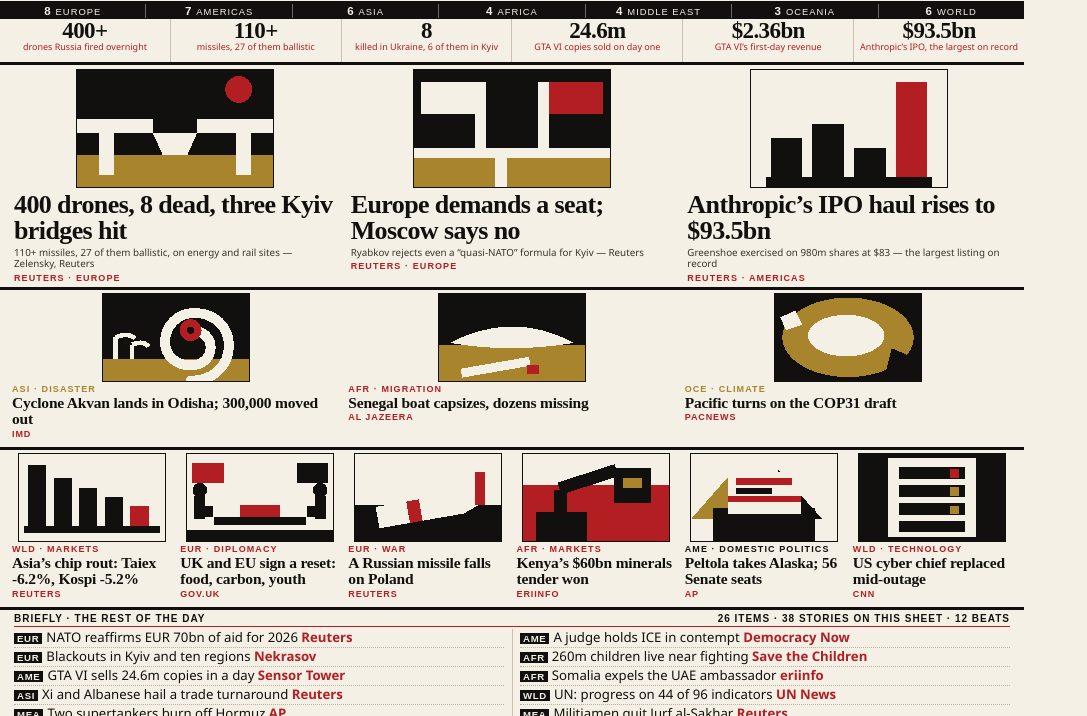
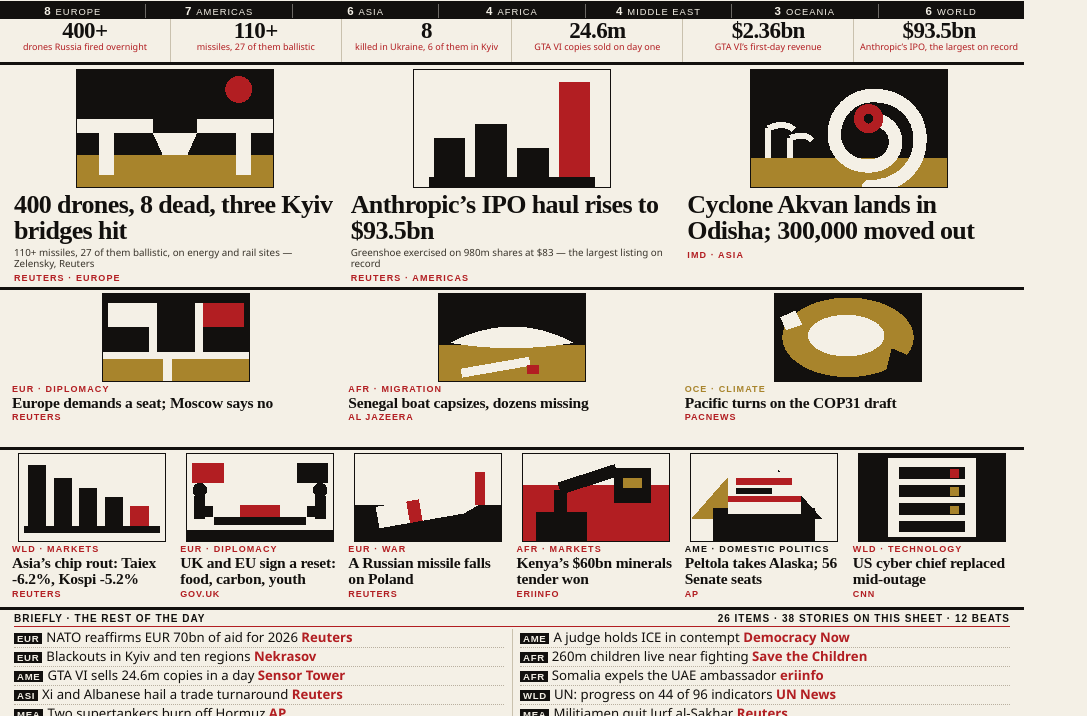
Before and after one commit to lin3598197/news20-world, a website: page page.html in a window 1280 px wide. Shown: the part 84-800 px from the top of the page, without its empty margins (0-1087 px from the left). Drawn offline with Linux system fonts and the light colour scheme.

Commit message:
Kyiv, Anthropic and Akvan as the three leads; Europe demands demoted to the band

```diff
--- a/news.mjs
+++ b/news.mjs
@@ -39,7 +39,7 @@ export const STORIES = [
       outlet: 'Reuters',
     },
     {
-      n: 5, region: 'Europe', tag: 'EUR', beat: 'diplomacy', slot: 'lead', art: 'lecterns',
+      n: 5, region: 'Europe', tag: 'EUR', beat: 'diplomacy', slot: 'bandA', art: 'lecterns',
       headline: 'Europe demands a seat; Moscow says no',
       deck: 'Ryabkov rejects even a \u201cquasi-NATO\u201d formula for Kyiv \u2014 Reuters',
       outlet: 'Reuters',
@@ -52,7 +52,7 @@ export const STORIES = [
     },
 
     // ================= BAND A (drawn) =================
-    { n: 7, region: 'Asia', tag: 'ASI', beat: 'disaster', slot: 'bandA', art: 'cyclone',
+    { n: 7, region: 'Asia', tag: 'ASI', beat: 'disaster', slot: 'lead', art: 'cyclone',
       headline: 'Cyclone Akvan lands in Odisha; 300,000 moved out',
       outlet: 'IMD' },
     { n: 22, region: 'Africa', tag: 'AFR', beat: 'migration', slot: 'bandA', art: 'pirogue',
--- a/page.html
+++ b/page.html
@@ -105,19 +105,6 @@ html,body{width:1024px;height:1024px;overflow:hidden;background:#f4f0e6;color:#1
       <h2>400 drones, 8 dead, three Kyiv bridges hit</h2>
       <div class="deck">110+ missiles, 27 of them ballistic, on energy and rail sites — Zelensky, Reuters</div>
       <div class="ft">Reuters · Europe</div>
-    </div><div class="lead" data-region="Europe" data-beat="diplomacy" data-outlet="Reuters">
-      <div class="artbox" data-art="lecterns"><svg aria-label="Europe demands a seat; Moscow says no" viewBox="0 0 160 96" width="100%" height="100%" preserveAspectRatio="none" shape-rendering="crispEdges">
-  <rect x="0" y="0" width="160" height="96" fill="#12100e"/>
-  <rect x="0" y="72" width="160" height="24" fill="#a8842c"/>
-  <rect x="0" y="64" width="160" height="8" fill="#f4f0e6"/>
-  <rect x="66" y="68" width="10" height="28" fill="#f4f0e6"/>
-  <rect x="50" y="10" width="9" height="54" fill="#f4f0e6"/>
-  <rect x="101" y="10" width="9" height="54" fill="#f4f0e6"/>
-  <rect x="6" y="10" width="44" height="26" fill="#f4f0e6"/>
-  <rect x="110" y="10" width="44" height="26" fill="#b21e22"/></svg></div>
-      <h2>Europe demands a seat; Moscow says no</h2>
-      <div class="deck">Ryabkov rejects even a “quasi-NATO” formula for Kyiv — Reuters</div>
-      <div class="ft">Reuters · Europe</div>
     </div><div class="lead" data-region="Americas" data-beat="markets" data-outlet="Reuters">
       <div class="artbox" data-art="bars"><svg aria-label="Anthropic’s IPO haul rises to $93.5bn" viewBox="0 0 160 96" width="100%" height="100%" preserveAspectRatio="none" shape-rendering="crispEdges">
   <rect x="0" y="0" width="160" height="96" fill="#f4f0e6"/>
@@ -129,9 +116,7 @@ html,body{width:1024px;height:1024px;overflow:hidden;background:#f4f0e6;color:#1
       <h2>Anthropic’s IPO haul rises to $93.5bn</h2>
       <div class="deck">Greenshoe exercised on 980m shares at $83 — the largest listing on record</div>
       <div class="ft">Reuters · Americas</div>
-    </div></div>
-
-  <div class="band bandrow"><div class="card" data-region="Asia" data-beat="disaster" data-outlet="IMD">
+    </div><div class="lead" data-region="Asia" data-beat="disaster" data-outlet="IMD">
       <div class="artbox" data-art="cyclone"><svg aria-label="Cyclone Akvan lands in Odisha; 300,000 moved out" viewBox="0 0 160 96" width="100%" height="100%" preserveAspectRatio="none" shape-rendering="crispEdges">
   <rect x="0" y="0" width="160" height="96" fill="#12100e"/>
   <rect x="0" y="72" width="160" height="24" fill="#a8842c"/>
@@ -146,9 +131,24 @@ html,body{width:1024px;height:1024px;overflow:hidden;background:#f4f0e6;color:#1
   <path d="M14 48 q13 -6 21 1" stroke="#f4f0e6" stroke-width="5" fill="none"/>
   <path d="M32 72 L32 56" stroke="#f4f0e6" stroke-width="5"/>
   <path d="M32 56 q12 -5 18 2" stroke="#f4f0e6" stroke-width="5" fill="none"/></svg></div>
-      <div class="tag" style="color:#a8842c">ASI · disaster</div>
-      <h3>Cyclone Akvan lands in Odisha; 300,000 moved out</h3>
-      <div class="cft">IMD</div>
+      <h2>Cyclone Akvan lands in Odisha; 300,000 moved out</h2>
+      <div class="deck"></div>
+      <div class="ft">IMD · Asia</div>
+    </div></div>
+
+  <div class="band bandrow"><div class="card" data-region="Europe" data-beat="diplomacy" data-outlet="Reuters">
+      <div class="artbox" data-art="lecterns"><svg aria-label="Europe demands a seat; Moscow says no" viewBox="0 0 160 96" width="100%" height="100%" preserveAspectRatio="none" shape-rendering="crispEdges">
+  <rect x="0" y="0" width="160" height="96" fill="#12100e"/>
+  <rect x="0" y="72" width="160" height="24" fill="#a8842c"/>
+  <rect x="0" y="64" width="160" height="8" fill="#f4f0e6"/>
+  <rect x="66" y="68" width="10" height="28" fill="#f4f0e6"/>
+  <rect x="50" y="10" width="9" height="54" fill="#f4f0e6"/>
+  <rect x="101" y="10" width="9" height="54" fill="#f4f0e6"/>
+  <rect x="6" y="10" width="44" height="26" fill="#f4f0e6"/>
+  <rect x="110" y="10" width="44" height="26" fill="#b21e22"/></svg></div>
+      <div class="tag" style="color:#b21e22">EUR · diplomacy</div>
+      <h3>Europe demands a seat; Moscow says no</h3>
+      <div class="cft">Reuters</div>
     </div><div class="card" data-region="Africa" data-beat="migration" data-outlet="Al Jazeera">
       <div class="artbox" data-art="pirogue"><svg aria-label="Senegal boat capsizes, dozens missing" viewBox="0 0 160 96" width="100%" height="100%" preserveAspectRatio="none" shape-rendering="crispEdges">
   <rect x="0" y="0" width="160" height="96" fill="#12100e"/>
```
Also changed, not shown: entry.png, lead300.png.
